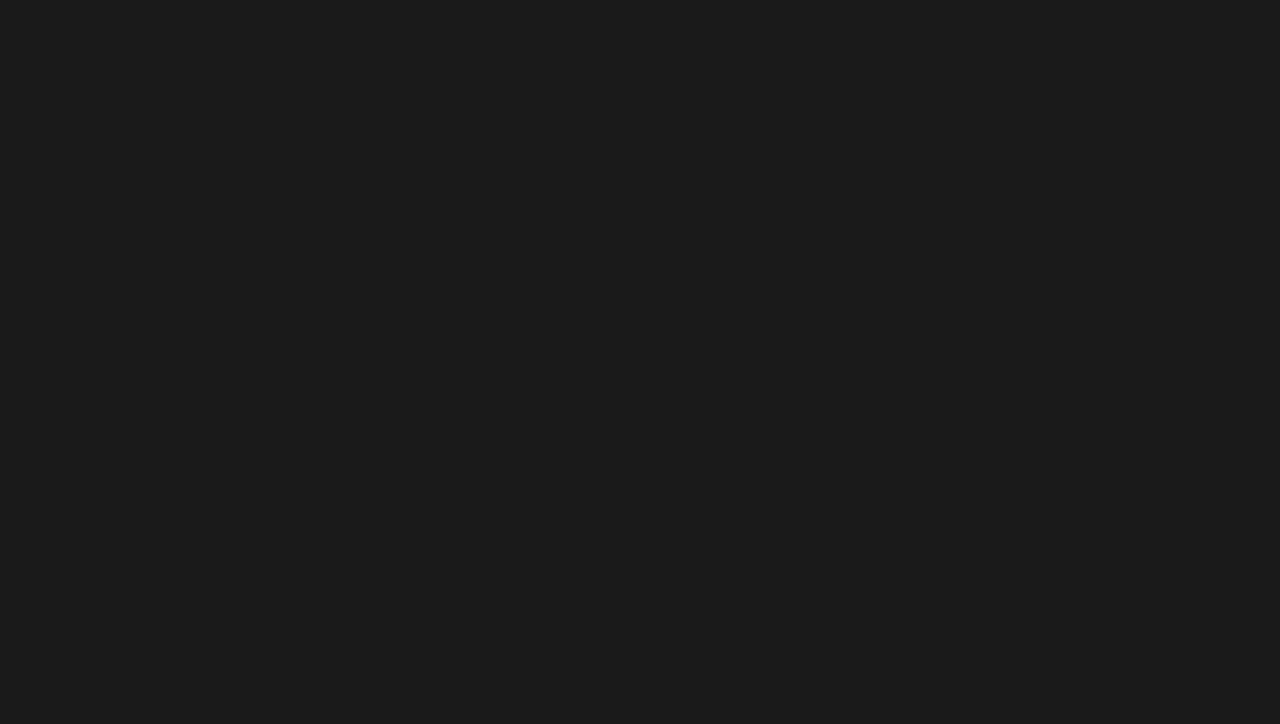
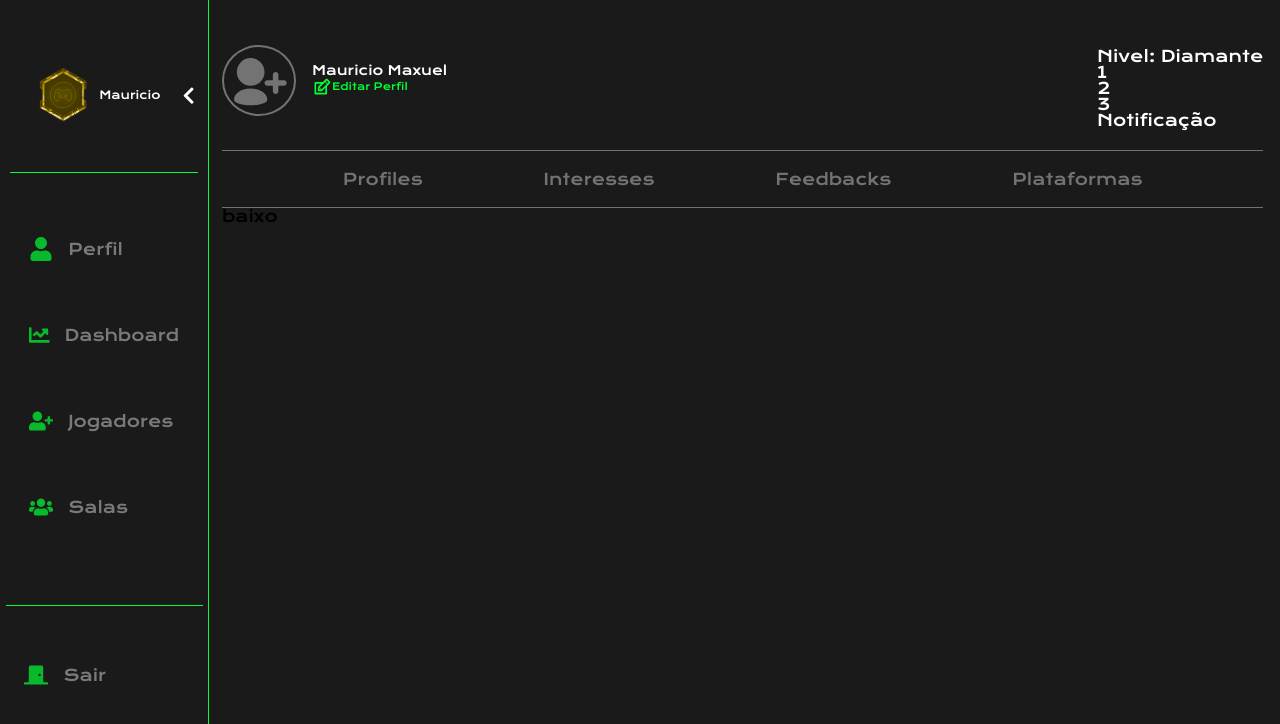
Before and after one commit to Cross-Game/front-end, a React (Create React App) app in the folder cross-game/: page /profile in a window 1280 px wide. Before the commit this address had no page. Shown: the top 724 px of the page. Built offline with nearby package versions, Linux system fonts and the light colour scheme.

Commit message:
wip: criando o componente de navabar para as telas de perfil

```diff
--- a/cross-game/src/Routes.js
+++ b/cross-game/src/Routes.js
@@ -4,6 +4,7 @@ import Home from "./pages/Home/index.jsx";
 import Cadastro from './pages/Cadastro/Cadastro.jsx';
 import Teste from './pages/Teste/index.jsx';
 import Rooms  from './pages/Rooms/Rooms.jsx';
+import ProfileJogo from './pages/Profile/ProfileJogo/ProfileJogo.jsx';
 
 
 function routes() {
@@ -14,6 +15,7 @@ function routes() {
                 <Route path="/cadastro" element={<Cadastro />} />
                 <Route path="/teste" element={<Teste />} />
                 <Route path="/rooms" element={<Rooms />} />
+                <Route path="/profile" element={<ProfileJogo />} />
             </Routes>
         </BrowserRouter>
     );
--- a/cross-game/src/components/Sidebar/style.css
+++ b/cross-game/src/components/Sidebar/style.css
@@ -18,7 +18,7 @@
 
 .sidebarContent {
     width: 90%;
-    height: 85%;
+    height: 95%;
     display: flex;
     align-items: center;
     flex-direction: column;
--- a/cross-game/src/hooks/useFetch.js
+++ b/cross-game/src/hooks/useFetch.js
@@ -18,7 +18,7 @@ import axios from 'axios';
 //       })
 //     });
 
-axios.defaults.baseURL = 'nossa api';
+axios.defaults.baseURL = 'http://localhost:8080/';
 
 const useFetch = ({ url, method, body = null, headers = null }) => {
     const [response, setResponse] = useState(null);
--- /dev/null
+++ b/cross-game/src/pages/Profile/ProfileJogo/ProfileJogo.css
@@ -0,0 +1,83 @@
+* .profileJogoTop{
+    color: #fff;
+}
+
+* .profileJogoCenter{
+    color: #737373;
+}
+
+.profileJogoContainer {
+    display: flex;
+
+}
+
+.profileJogoCore {
+    width: 100%;
+    margin-left: 1%;
+}
+/*topo da tela inicio*/
+.profileJogoTop {
+    width: 100%;
+    height: 10%;
+    margin: 40px 0 30px 0;
+    display: flex;
+    align-items: center;
+    justify-content: space-between;
+}
+
+.profileJogoDataUser{
+    display: flex;
+    align-items: center;
+    height: 70px;
+}
+
+.profileJogoImgUser{
+    height: 70px;
+    width: 70px;
+}
+
+.profileJogoEditProfileUser{
+    display: flex;
+    flex-direction: column;
+    padding-left: 20px;
+}
+
+.profileJogoEditProfileUser :first-child{
+    font-size: small;
+}
+
+.profileJogoEditProfileUser :last-child{
+    font-size: x-small;
+    display: flex;
+    align-items: center;
+    color: #0f3;
+    cursor: pointer;
+}
+.profileJogoImgIcon{
+    height: 95%;
+    width: 100%;
+    border-radius: 100%;
+    color: #737373;
+    border: 2px solid #737373;
+    cursor: pointer;
+}
+.profileJogoIconEditProfile{
+    height: 20px;
+    width: 20px;
+}
+/*topo da tela fim*/
+
+.profileJogoCenter{
+    width: 100%;
+    padding: 20px 0;
+    display: flex;
+    justify-content: space-evenly;
+    border-top:1px solid #737373;
+    border-bottom:1px solid #737373;
+}
+.profileJogoCenter div {
+    cursor: pointer;
+}
+.profileJogoBottom{
+
+}
--- /dev/null
+++ b/cross-game/src/pages/Profile/ProfileJogo/ProfileJogo.jsx
@@ -0,0 +1,57 @@
+import React from "react";
+import Sidebar from "../../../components/Sidebar/Sidebar";
+import "./ProfileJogo.css"
+import { TiUserAdd, TiEdit } from "react-icons/ti";
+
+function ProfileJogo() {
+
+
+
+    return (
+        <>
+        <div className="profileJogoContainer">
+            <Sidebar/>
+            <div className="profileJogoCore">
+                <div className="profileJogoTop">
+                    <div className="profileJogoDataUser">
+                        <div className="profileJogoImgUser">
+                            <span><TiUserAdd className="profileJogoImgIcon"/> </span>
+                        </div>
+                        <div className="profileJogoEditProfileUser">
+                            <div id="nameUsername">Mauricio Maxuel</div>
+                            <div><TiEdit className="profileJogoIconEditProfile"/>Editar Perfil</div>
+                        </div>
+                    </div>
+                    <div className="profileJogoDetailsUser">
+                        <div className="profileJogoMedalUser"><img src="../" alt="" /></div>
+                        <div className="profileJogoXpUser">
+                            <div>Nivel: <span>Diamante</span></div>
+                            <div>
+                                <div>1</div>
+                                <div>2</div>
+                                <div>3</div>
+                            </div>
+                        </div>
+                        <div className="profileJogoIconNotificacao">Notificação</div>
+                    </div>
+                </div>
+                <div className="profileJogoCenter" >
+
+                        <div>Profiles</div>
+                        <div>Interesses</div>
+                        <div>Feedbacks</div>
+                        <div>Plataformas</div>
+
+
+                </div>
+                <div className="profileJogoBottom">
+                    baixo
+                </div>
+            </div>
+        </div>
+
+        </>
+    )
+}
+
+export default ProfileJogo;
```
Also changed, not shown: cross-game/src/pages/Cadastro/Cadastro.jsx (+25 -0 lines), cross-game/src/pages/Profile/Feedback/Feedback.jsx (added), cross-game/src/pages/Profile/Interesse/Interesse.jsx (added), cross-game/src/pages/Profile/Plataforma/Plataforma.jsx (added).
